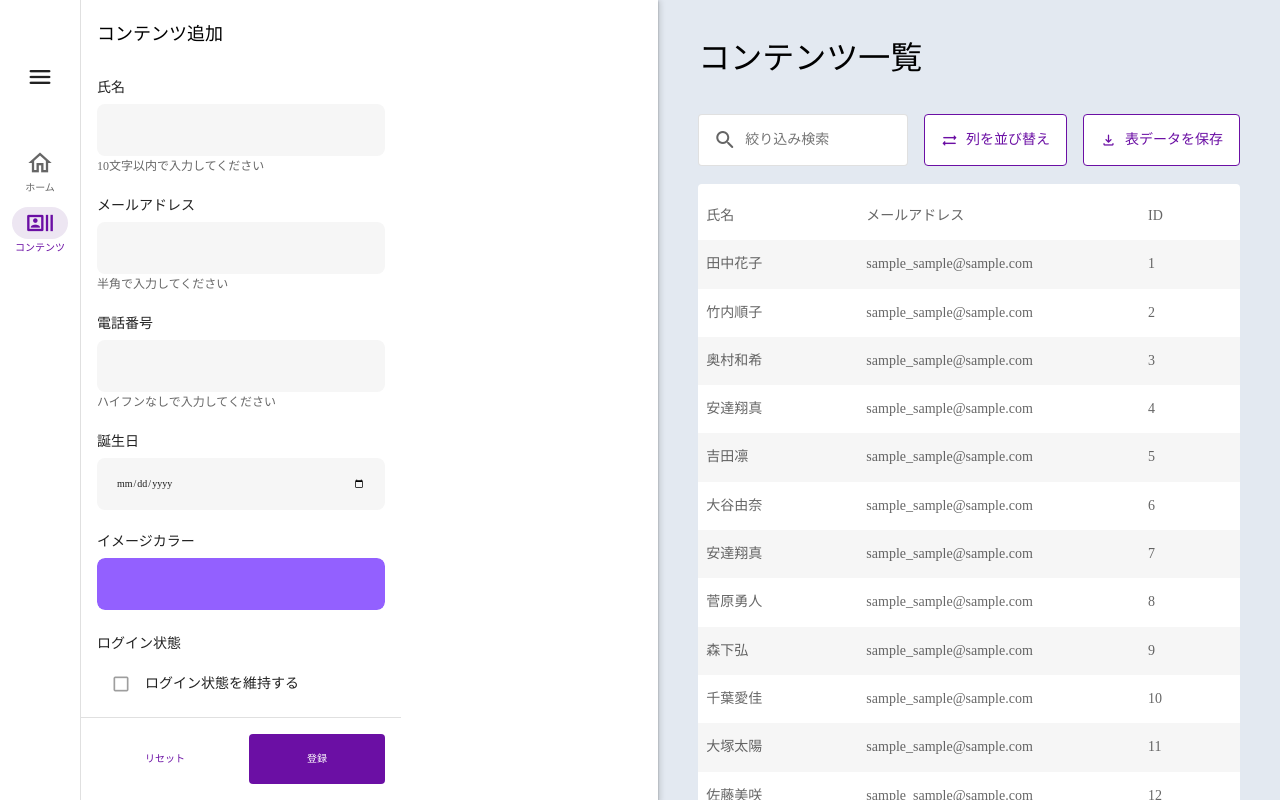
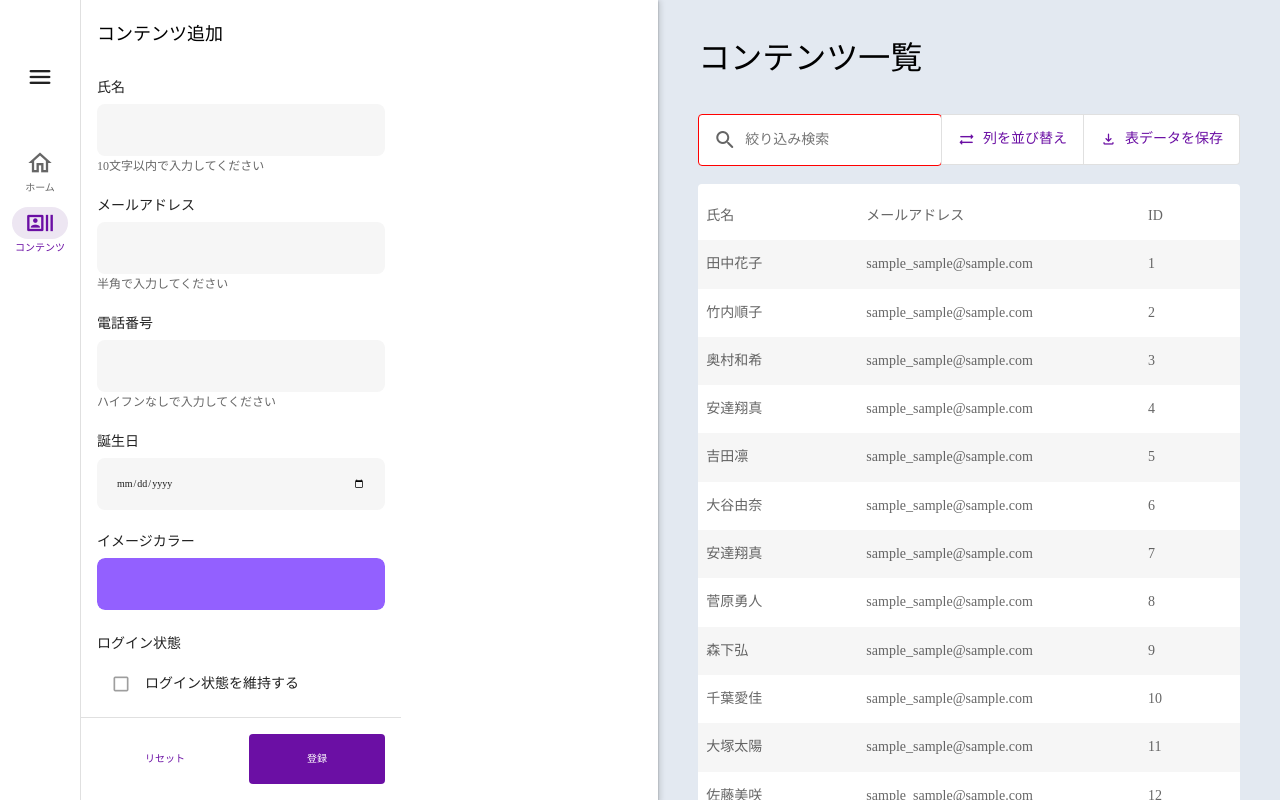
Before and after one commit to yjMiyoshi/management_page, a plain HTML site: page index.html in a window 1280 px wide. Drawn offline with nearby package versions, Linux system fonts and the light colour scheme.

Commit message:
sp絞り込みヘッダーのborder調整

```diff
--- a/index.html
+++ b/index.html
@@ -130,14 +130,14 @@
                     <span class="material-icons-round search">search</span>
                     <input type="search" placeholder="絞り込み検索">
                 </div>
-                <div>
-                    <button class="custom-button cursor-pointer">
+                <div class="cursor-pointer">
+                    <button class="custom-button-left">
                         <span class="material-icons-round header-button-icon">sync_alt</span>
                         <span class="button-label">列を並び替え</span>
                     </button>
                 </div>
-                <div>
-                    <button class="custom-button cursor-pointer">
+                <div class="cursor-pointer">
+                    <button class="custom-button-right">
                         <span class="material-symbols-rounded header-button-icon">file_download</span>
                         <span class="button-label">表データを保存</span>
                     </button>
--- a/sass/main.scss
+++ b/sass/main.scss
@@ -179,9 +179,7 @@ input {
     display: flex;
     align-items: center;
     flex-grow: 1;
-    border-top: .1rem solid colors(black_12);
-    border-left: .1rem solid colors(black_12);
-    border-bottom: .1rem solid colors(black_12);
+    border: .1rem solid colors(black_12);
     border-radius: .4rem 0 0 .4rem;
 }
 
@@ -261,18 +259,28 @@ div.search-box>input {
 
 .header-button-icon {
     font-size: 2.4rem;
+    background-color: transparent;
 }
 
-.custom-button {
+.custom-button-left {
     color: colors(accent);
-    /* 初期値(背景色無効) */
-    background-color: transparent;
     padding: 1.6rem;
     display: flex;
+    background-color: colors(white);
+    border: .1rem solid colors(black_12);
+    // border の重なりだけずらす
+    margin-left: -1px;
 }
 
-.custom-button+.custom-button {
-    border-left: .1rem solid colors(black_12);
+.custom-button-right {
+    color: colors(accent);
+    padding: 1.6rem;
+    display: flex;
+    background-color: colors(white);
+    border: .1rem solid colors(black_12);
+    border-radius: 0 .4rem .4rem 0;
+    // border の重なりだけずらす
+    margin-left: -1px;
 }
 
 /* レコード部のcss */
@@ -561,7 +569,8 @@ input:checked~.checked-icon {
     .search-box {
         padding-left: 1.4rem;
         border-radius: .4rem;
-        border: .1rem solid colors(black_12);
+        // border: .1rem solid colors(black_12);
+        border: .1rem solid red;
     }
 
     .search-box:focus-within {
```
Also changed, not shown: css/main.css.
